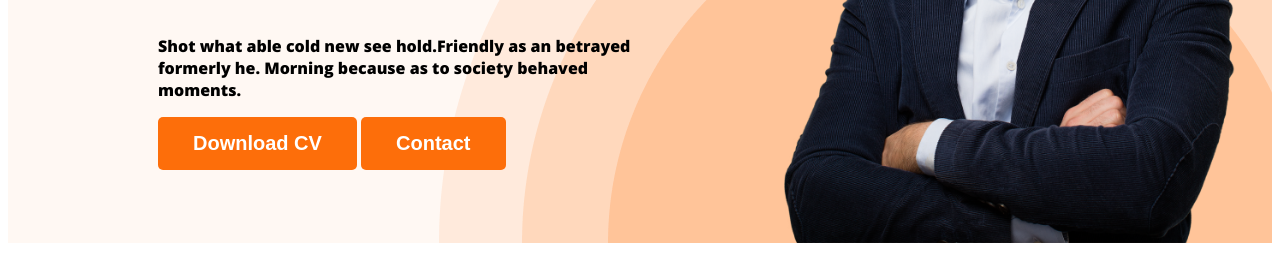
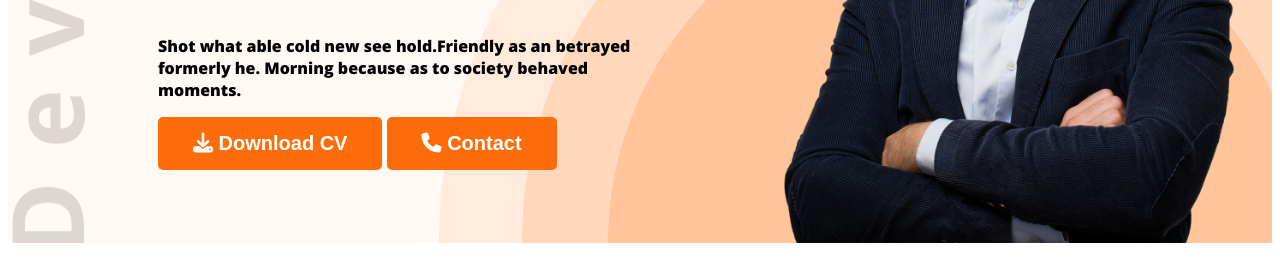
Before and after one commit to Nasim-Taif/webdeveloper-portfolio, a plain HTML site: page index.html in a window 1280 px wide. Shown: the part 525-800 px from the top of the page. Drawn offline with nearby package versions, Linux system fonts and the light colour scheme.

Commit message:
Last time

```diff
--- a/index.html
+++ b/index.html
@@ -12,6 +12,8 @@
 
 
     <link rel="stylesheet" href="./styles/portfolio.css">
+
+    <script src="https://kit.fontawesome.com/9c7014feff.js" crossorigin="anonymous"></script>
 </head>
 
 <body>
@@ -31,8 +33,8 @@
                 <h3 class="banner-greeting">  Hi, I  am    <h3>
                     <h1 class="banner-titel">Nasim Taif</h1>
                     <p class="banner-description">Shot what able cold new see hold.Friendly as an betrayed formerly he. Morning because as to society behaved moments.</p>
-                    <button class="btn-primary">Download CV</button>
-                    <button class="btn-primary">Contact</button>
+                    <button class="btn-primary"> <i class="fa-solid fa-download"></i> Download CV</button>
+                    <button class="btn-primary"> <i class="fa-solid fa-phone"></i> Contact</button>
         </div>
         <img class="profile-pic" src="./images/hardy.png" alt="">
 
@@ -157,7 +159,7 @@
 
             </div>
           <div class="download-cv">
-            <button class="btn-primary">Download CV</button>
+            <button class="btn-primary"> <i class="fa-solid fa-download"></i> Download CV</button>
           </div>
         </section>
     </main>
--- a/styles/portfolio.css
+++ b/styles/portfolio.css
@@ -55,9 +55,9 @@ nav a {
 /* header related style  */
 header{
     background-color: #FFF8F3;
-    background-image: url('../images/header_bg.png');
+    background-image: url('../images/header_bg.png') , url('../images/developer.png');
     background-repeat: no-repeat;
-    background-position: bottom right;
+    background-position: bottom right,top left;
 
 }
 .banner{
```
